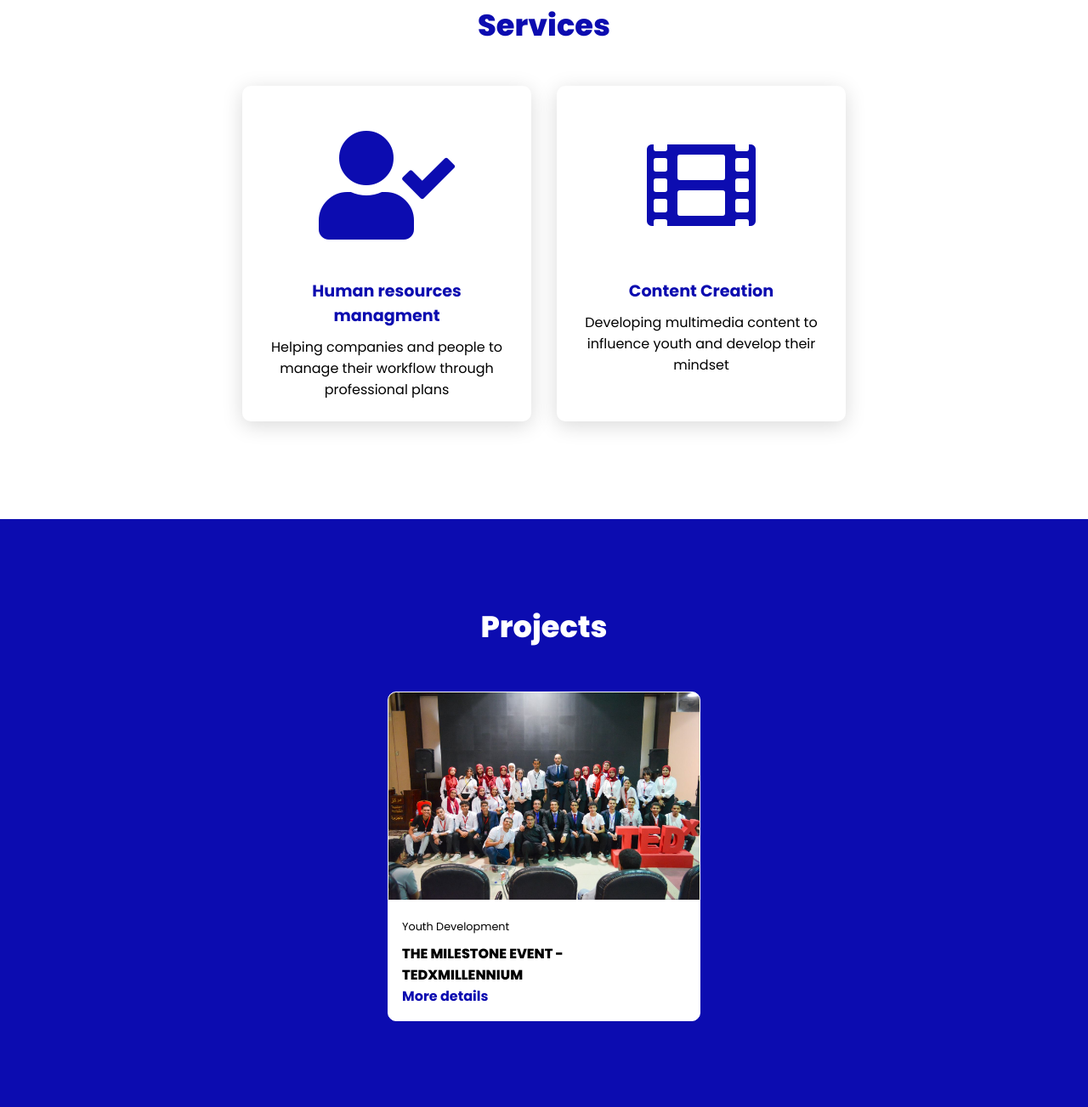
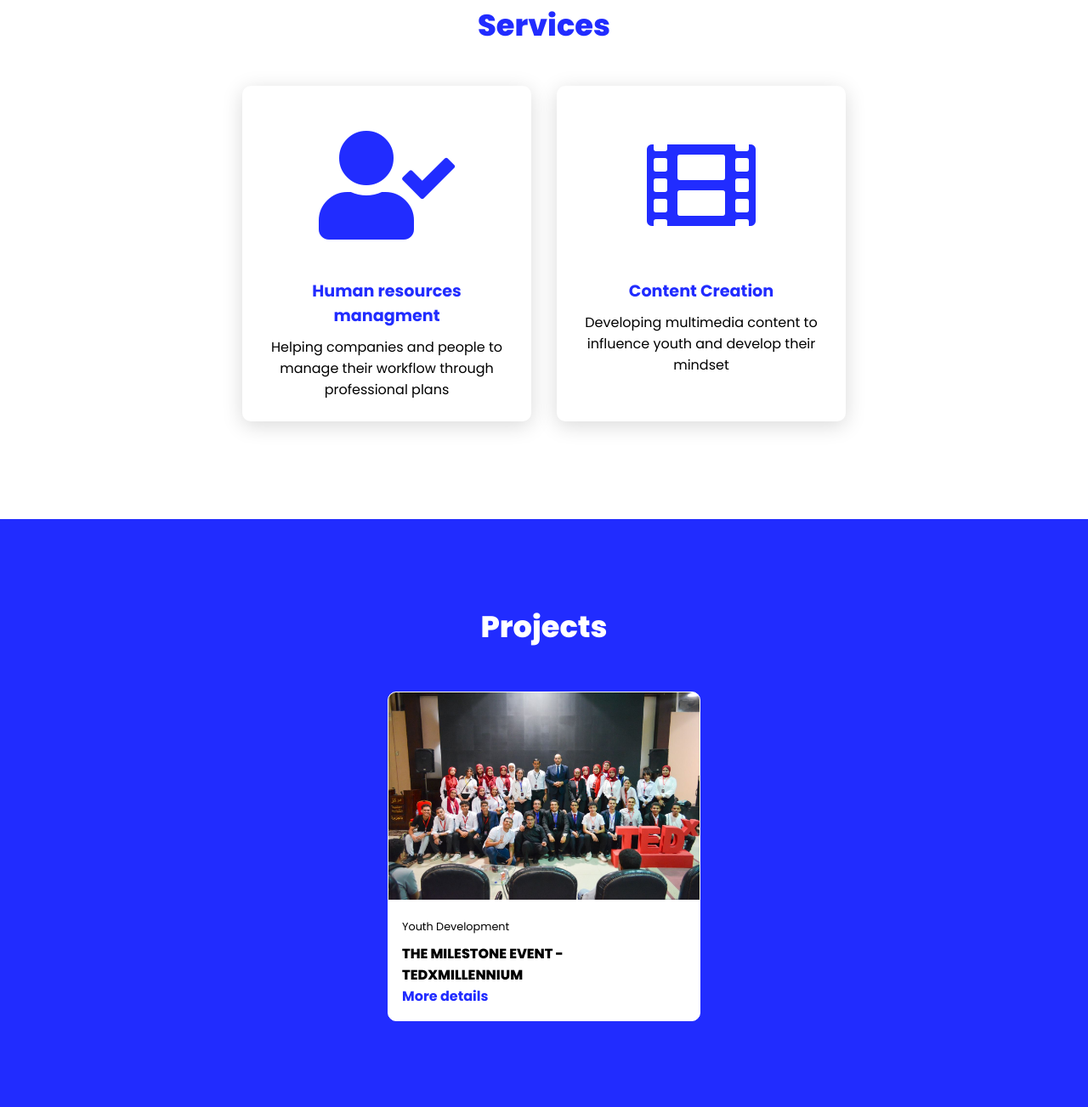
Before and after one commit to Mido122839/ahmedanwar, a plain HTML site: page index.html in a window 1280 px wide. Shown: the part 897-2200 px from the top of the page at 85% size. Drawn offline with Linux system fonts and the light colour scheme.

Commit message:
Change color scheme from dark blue to bright blue

```diff
--- a/style.css
+++ b/style.css
@@ -112,7 +112,7 @@ section {
 .title {
     display: flex;
     justify-content: center;
-    color: rgb(12, 12, 176);
+    color: rgb(33, 44, 255);
     font-size: 2.2em;
     font-weight: 800;
     margin-bottom: 30px;
@@ -145,7 +145,7 @@ section {
 }
 
 .card .icon {
-    color: rgb(12, 12, 176);
+    color: rgb(33, 44, 255);
     font-size: 8em;
     text-align: center;
 }
@@ -155,14 +155,14 @@ section {
 }
 
 .info h3{
-    color: rgb(12, 12, 176);
+    color: rgb(33, 44, 255);
     font-size: 1.2em;
     font-weight: 700;
     margin: 10px;
 }
 
 .projects {
-    background-color: rgb(12, 12, 176);
+    background-color: rgb(33, 44, 255);
 }
 
 .titlee {
@@ -220,7 +220,7 @@ section {
 
 .more-details {
     text-decoration: none;
-    color: rgb(12, 12, 176);
+    color: rgb(33, 44, 255);
 }
 
 .more-details:hover {
@@ -253,7 +253,7 @@ section {
 }
 
 .footer-title span {
-    color: rgb(12, 12, 176);
+    color: rgb(33, 44, 255);
 }
 
 .footer .social-icons a {
```
